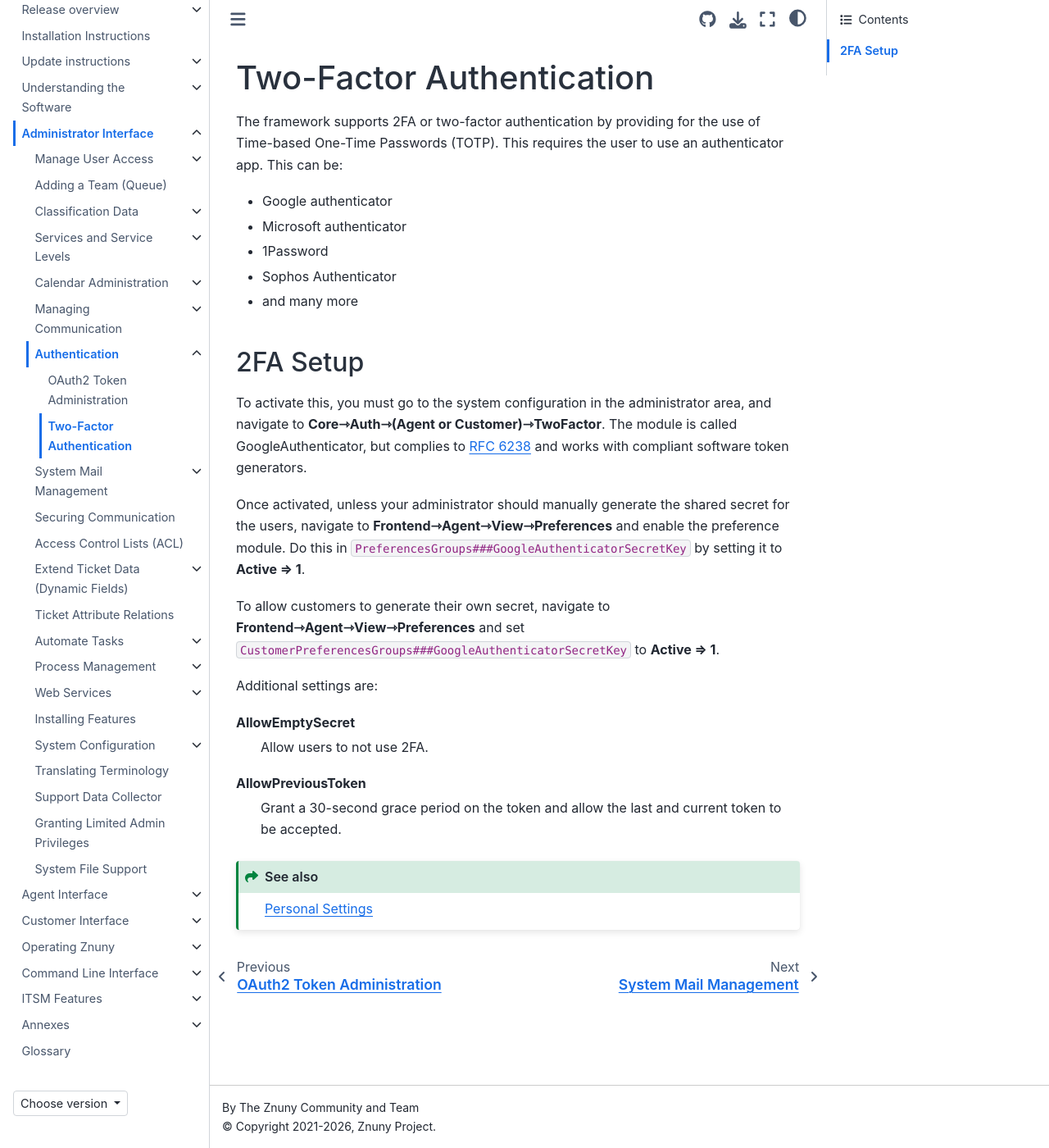
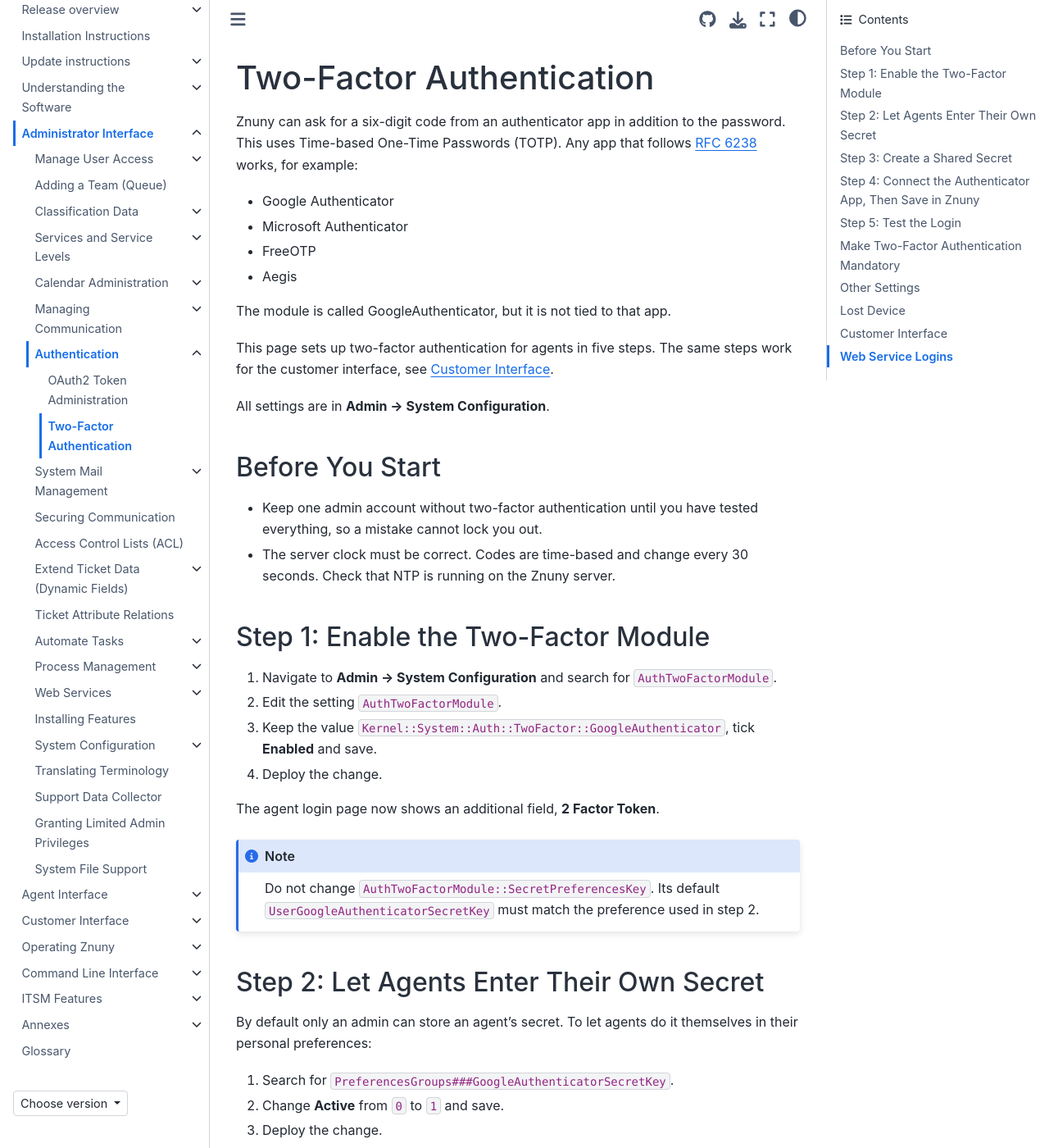
Before and after one commit to znuny/manual, a Sphinx documentation site: the page built from source/admin/authentication/two_factor/index.rst, in a window 1280 px wide and 1400 px high. Shown: the whole window at 82% size. Built offline with Sphinx 7.4.7 and the Sphinx Book theme 1.1.4, drawn with Linux system fonts in a browser that asks for light colours; some of the changed text lies outside the part shown.

Commit message:
Updated two-factor authentication setup procedure

```diff
--- a/source/admin/authentication/two_factor/index.rst
+++ b/source/admin/authentication/two_factor/index.rst
@@ -1,36 +1,160 @@
 .. meta::
-   :description: Enable TOTP two-factor authentication for Znuny agents and customers using Google Authenticator, Microsoft Authenticator, 1Password or any RFC 6238 compliant app.
-   :keywords: two-factor authentication, totp, znuny 2fa, google authenticator, rfc 6238, login security, authenticator app
+   :description: Set up TOTP two-factor authentication for Znuny agents and customer users with Google Authenticator, Microsoft Authenticator, FreeOTP, Aegis or any RFC 6238 compliant app.
+   :keywords: two-factor authentication, totp, znuny 2fa, google authenticator, rfc 6238, shared secret, login security, authenticator app
 
 .. _PageNavigation admin_authentication_two_factor_index:
 
 Two-Factor Authentication
 #########################
 
-The framework supports 2FA or two-factor authentication by providing for the use of Time-based One-Time Passwords (TOTP). This requires the user to use an authenticator app. This can be:
+Znuny can ask for a six-digit code from an authenticator app in addition to the password. This uses Time-based One-Time Passwords (TOTP). Any app that follows `RFC 6238 <https://www.rfc-editor.org/info/rfc6238>`_ works, for example:
 
-- Google authenticator
-- Microsoft authenticator
-- 1Password
-- Sophos Authenticator
-- and many more
+- Google Authenticator
+- Microsoft Authenticator
+- FreeOTP
+- Aegis
 
-2FA Setup
-*********
+The module is called GoogleAuthenticator, but it is not tied to that app.
 
-To activate this, you must go to the system configuration in the administrator area, and navigate to **Core⇾Auth⇾(Agent or Customer)⇾TwoFactor**. The module is called GoogleAuthenticator, but complies to `RFC 6238 <https://www.rfc-editor.org/info/rfc6238>`_ and works with compliant software token generators.
+This page sets up two-factor authentication for agents in five steps. The same steps work for the customer interface, see :ref:`2fa_customer_interface`.
 
-Once activated, unless your administrator should manually generate the shared secret for the users, navigate to **Frontend⇾Agent⇾View⇾Preferences** and enable the preference module. Do this in ``PreferencesGroups###GoogleAuthenticatorSecretKey`` by setting it to **Active => 1**.
+All settings are in **Admin -> System Configuration**.
 
-To allow customers to generate their own secret, navigate to **Frontend⇾Agent⇾View⇾Preferences** and set ``CustomerPreferencesGroups###GoogleAuthenticatorSecretKey`` to **Active => 1**.
+Before You Start
+****************
 
-Additional settings are:
+- Keep one admin account without two-factor authentication until you have tested everything, so a mistake cannot lock you out.
+- The server clock must be correct. Codes are time-based and change every 30 seconds. Check that NTP is running on the Znuny server.
 
-AllowEmptySecret
-  Allow users to not use 2FA.
-AllowPreviousToken
-  Grant a 30-second grace period on the token and allow the last and current token to be accepted.
+Step 1: Enable the Two-Factor Module
+************************************
+
+1. Navigate to **Admin -> System Configuration** and search for ``AuthTwoFactorModule``.
+2. Edit the setting ``AuthTwoFactorModule``.
+3. Keep the value ``Kernel::System::Auth::TwoFactor::GoogleAuthenticator``, tick **Enabled** and save.
+4. Deploy the change.
+
+The agent login page now shows an additional field, **2 Factor Token**.
+
+.. note::
+
+   Do not change ``AuthTwoFactorModule::SecretPreferencesKey``. Its default ``UserGoogleAuthenticatorSecretKey`` must match the preference used in step 2.
+
+Step 2: Let Agents Enter Their Own Secret
+*****************************************
+
+By default only an admin can store an agent's secret. To let agents do it themselves in their personal preferences:
+
+1. Search for ``PreferencesGroups###GoogleAuthenticatorSecretKey``.
+2. Change **Active** from ``0`` to ``1`` and save.
+3. Deploy the change.
+
+Agents now see a **Google Authenticator** box with a **Shared Secret** field under **Personal Preferences -> User Profile**.
+
+If you skip this step, an admin enters the secret for each agent under **Admin -> Agents -> (agent)**.
+
+Step 3: Create a Shared Secret
+******************************
+
+Each agent needs their own secret. Znuny accepts exactly 16 characters, using only uppercase letters ``A`` to ``Z`` and digits ``2`` to ``7``. The result looks like ``JBSWY3DPEHPK3PXP``. Treat it like a password.
+
+Agents
+   Open **Personal Preferences -> User Profile**. Next to the **Shared Secret** field is a **Generate** button. Click it and Znuny fills in a new secret. It is not saved yet, that happens in step 4.
+
+Admins and Customer Users
+   The **Generate** button only appears in the agent's own preferences (step 2). It is not available in **Admin -> Agents** or in the customer interface. An admin who enters secrets for others, or a customer user, creates one with one of the following commands instead. All of them run offline.
+
+Linux, macOS, or Git Bash on Windows:
+
+.. code-block:: bash
+
+   head -c 10 /dev/urandom | base32
+
+Any system with Python, including Windows:
+
+.. code-block:: bash
+
+   python -c "import base64,os; print(base64.b32encode(os.urandom(10)).decode())"
+
+Windows PowerShell, no extra tools needed:
+
+.. code-block:: powershell
+
+   $b = New-Object byte[] 16; [Security.Cryptography.RandomNumberGenerator]::Create().GetBytes($b); -join ($b | ForEach-Object { 'ABCDEFGHIJKLMNOPQRSTUVWXYZ234567'[$_ % 32] })
+
+.. warning::
+
+   Do not use a website to generate the secret. The site could keep a copy, and anyone who has the secret can create valid codes.
+
+Step 4: Connect the Authenticator App, Then Save in Znuny
+*********************************************************
+
+The order matters. Set up the app first and save in Znuny last, so you can log in again afterwards.
+
+1. Copy the secret from step 3.
+2. In the authenticator app, choose **Add account** and then **Enter a setup key** (the wording varies by app).
+3. Account name: anything, for example ``Znuny (jdoe)``.
+4. Key: the 16-character secret.
+5. Type: **Time-based**.
+6. Check that the app now shows a six-digit code that changes every 30 seconds.
+7. In Znuny, make sure the same secret is in **Personal Preferences -> User Profile -> Shared Secret**, and save.
+
+Step 5: Test the Login
+**********************
+
+1. Log out.
+2. Log in with user name, password and the current code from the app in **2 Factor Token**.
+3. If the login fails, check the server time first, then check that the secret in the app and in Znuny are identical.
+
+Make Two-Factor Authentication Mandatory
+****************************************
+
+As long as ``AuthTwoFactorModule::AllowEmptySecret`` is enabled (the default), agents without a secret log in with just their password. To require two-factor authentication for everyone:
+
+1. Make sure every agent, including your admins, has a secret stored and has tested their login.
+2. Search for ``AuthTwoFactorModule::AllowEmptySecret``, untick the checkbox, save and deploy.
+
+Agents without a secret can no longer log in.
+
+Other Settings
+**************
+
+``AuthTwoFactorModule::AllowPreviousToken``
+   Enabled by default. Also accepts the code from the previous 30 seconds, which helps users who need a little more time to type it. Untick it for slightly stricter security.
+
+Lost Device
+***********
+
+If an agent loses their phone, an admin opens **Admin -> Agents**, selects the agent, clears the **Shared Secret** field and saves. If empty secrets are allowed, the agent can log in with the password again and repeat steps 3 and 4. If two-factor authentication is mandatory, the admin enters a new secret for the agent and hands it over securely.
+
+.. _2fa_customer_interface:
+
+Customer Interface
+******************
+
+Customer users work the same way. Use the settings with the ``Customer::`` prefix:
+
+.. list-table::
+   :header-rows: 1
+
+   * - Agents
+     - Customer users
+   * - ``AuthTwoFactorModule``
+     - ``Customer::AuthTwoFactorModule``
+   * - ``AuthTwoFactorModule::AllowEmptySecret``
+     - ``Customer::AuthTwoFactorModule::AllowEmptySecret``
+   * - ``AuthTwoFactorModule::AllowPreviousToken``
+     - ``Customer::AuthTwoFactorModule::AllowPreviousToken``
+   * - ``PreferencesGroups###GoogleAuthenticatorSecretKey``
+     - ``CustomerPreferencesGroups###GoogleAuthenticatorSecretKey``
+
+Once **Active** is set to ``1``, customer users find the **Shared Secret** field in the **Miscellaneous** section of their preferences in the customer interface.
+
+Web Service Logins
+******************
+
+If you use the REST web service with sessions (``SessionCreate``), send the current code as ``TwoFactorToken`` together with the user name and password. See :ref:`PageNavigation admin_webservices_provider_index`.
 
 .. seealso::
 
-  :ref:`Personal Settings <PageNavigation agentinterface_personalsettings_index>`
+   :ref:`Personal Settings <PageNavigation agentinterface_personalsettings_index>`
--- a/source/agentinterface/personalsettings/index.rst
+++ b/source/agentinterface/personalsettings/index.rst
@@ -27,7 +27,7 @@
 User Profile :fa:`user`
 
 Google Authenticator
-    Enter your shared secret to enable two factor authentication. There is a generate function, to ensure a proper code is generated.
+    Enter your shared secret to enable two-factor authentication. The **Generate** button next to the **Shared Secret** field creates a valid secret. Add it to your authenticator app first and save it here last, otherwise you cannot log in without a code. See :ref:`PageNavigation admin_authentication_two_factor_index` for the full procedure.
 
 .. note::
 
--- a/source/glossary/index.rst
+++ b/source/glossary/index.rst
@@ -276,7 +276,7 @@
     An open authorisation framework that allows Znuny to obtain access tokens from an identity provider on behalf of a user or application. In Znuny, OAuth 2.0 is primarily used for authenticating outbound email connections (such as Microsoft 365 or Google Workspace) via the *Office 365 / Google OAuth* mail account type, replacing traditional username/password SMTP authentication. Configured in *Admin → OAuth2 Token Management*.
 
 Two-Factor Authentication (2FA)
-    A login security method that requires a second verification step in addition to a password. When 2FA is enabled in Znuny, agents must provide a time-based one-time password (TOTP) generated by an authenticator app (such as Google Authenticator or Microsoft Authenticator) after entering their username and password. 2FA can be enforced system-wide or made optional per agent via SysConfig.
+    A login security method that requires a second verification step in addition to a password. When 2FA is enabled in Znuny, agents and customer users must provide a time-based one-time password (TOTP) generated by an authenticator app (such as Google Authenticator or Microsoft Authenticator) together with their username and password. In the System Configuration, 2FA can be made mandatory for everyone or left optional for users who have not stored a shared secret. See :ref:`PageNavigation admin_authentication_two_factor_index`.
 
 ----
 
@@ -393,7 +393,7 @@
      - Znuny supports both SAML (browser-based SSO) and OAuth 2.0 (token-based auth for mail).
    * - MFA / Multi-Factor Authentication
      - Two-Factor Authentication (2FA)
-     - Znuny supports TOTP-based 2FA for agent logins.
+     - Znuny supports TOTP-based 2FA for agent and customer logins.
    * - API / Integration
      - Web Service / Generic Interface
      - The Generic Interface framework handles all inbound and outbound API calls.
```
